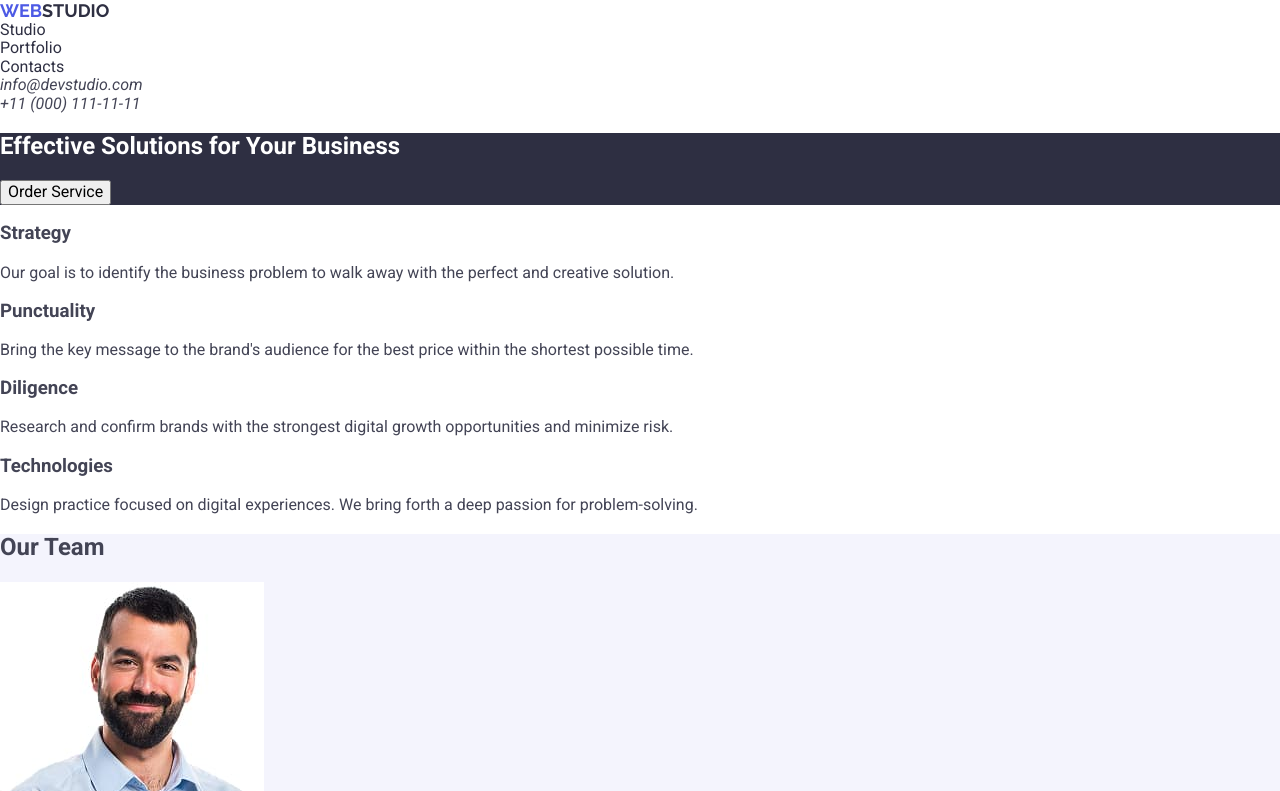
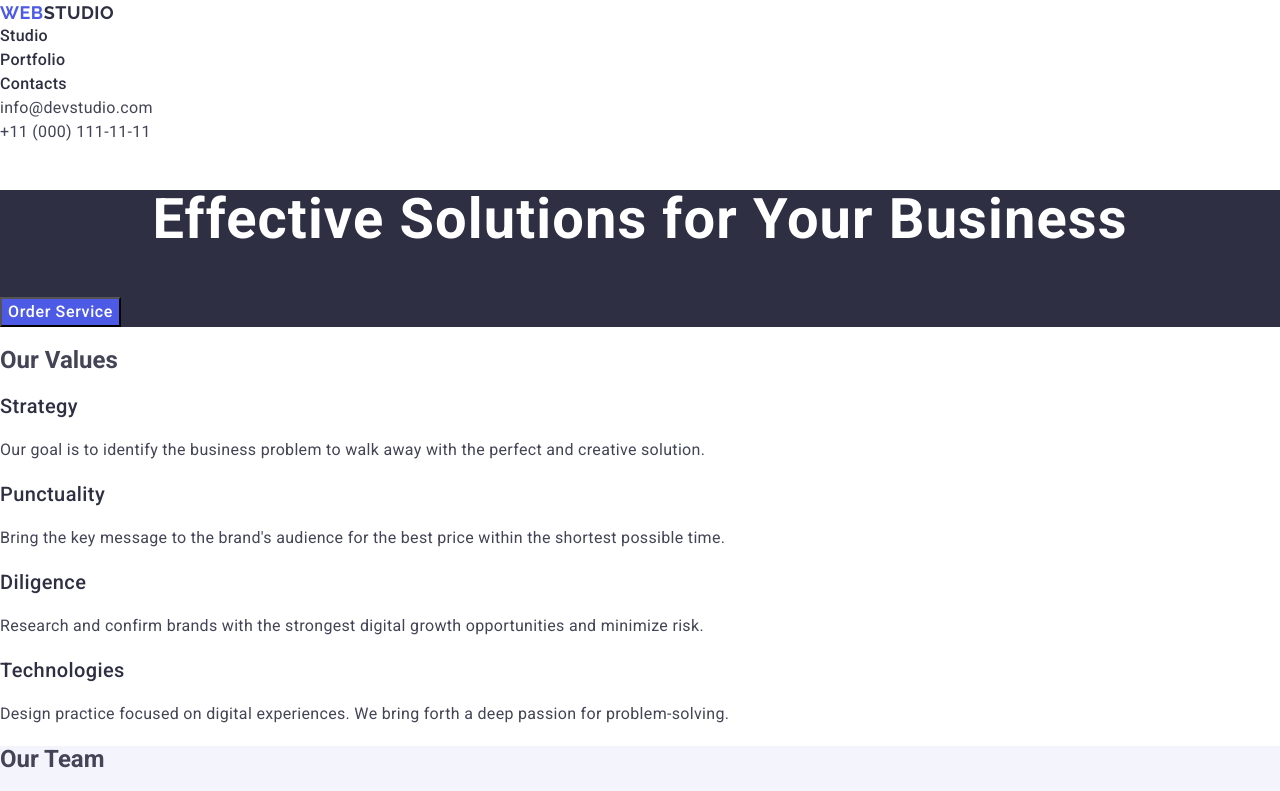
Before and after one commit to AleksandrMatiash/goit-murkup-restart-02, a plain HTML site: page index.html in a window 1280 px wide. Shown: the top 791 px of the page. Drawn offline with nearby package versions, Linux system fonts and the light colour scheme.

Commit message:
css, class, styles

```diff
--- a/css/styles.css
+++ b/css/styles.css
@@ -1,5 +1,6 @@
 body {
   font-family: "Roboto", sans-serif;
+  background-color: #ffffff;
   color: #434455;
 }
 
@@ -9,56 +10,111 @@ ul {
   margin: 0;
 }
 /*хедер, лого*/
-.web-logo {
-  color: #4d5ae5;
-}
-.studio-link,
-footer a {
-  font-family: Raleway;
+
+.studio-link {
+  font-family: "Raleway", sans-serif;
   font-weight: 700;
-  font-style: Bold;
   font-size: 18px;
-  line-height: 21px;
-  letter-spacing: 3%;
+  line-height: 1.17;
+  letter-spacing: 0.03em;
   vertical-align: middle;
   text-transform: uppercase;
   text-decoration: none;
+  color: #4d5ae5;
+}
+
+.studio-sp {
   color: #2e2f42;
+}
+.studio-w {
+  color: #f4f4fd;
 }
 
 .nav-list a {
   color: #2e2f42;
   text-decoration: none;
 }
+.nav-header {
+  font-weight: 500;
+  line-height: 1.5;
+  letter-spacing: 0.02em;
+  color: #404bbf;
+}
 
-.addr-ul a {
+.addr-link {
   color: #434455;
   text-decoration: none;
+  line-height: 1.5;
+  letter-spacing: 0.02em;
+}
+.addr-link:hover {
+  color: #404bbf;
+}
+.addr-link:focus {
+  color: #404bbf;
+}
+.address-head {
+  font-style: normal;
 }
 
 /*секция 1, footer backgr*/
-h1 {
+.zag {
   color: #ffffff;
+  font-size: 56px;
+  line-height: 1.07;
+  text-align: center;
+  letter-spacing: 0.02em;
 }
 .section-one,
 footer {
   background-color: #2e2f42;
 }
+.btn {
+  background-color: #4d5ae5;
+  font-weight: 500;
+  font-size: 16px;
+  line-height: 1.5;
+  letter-spacing: 0.04em;
+  color: #ffffff;
+  cursor: pointer;
+}
+.btn:hover {
+  background-color: #404bbf;
+}
+.btn:focus {
+  background-color: #404bbf;
+}
+
 /*секция 2 */
 
-.hid {
-  position: absolute;
-  width: 1px;
-  height: 1px;
-  padding: 0;
-  margin: -1px;
-  overflow: hidden;
-  clip: rect(0, 0, 0, 0);
-  border: 0;
+.heading-three {
+  color: #2e2f42;
+  font-weight: 500;
+  font-size: 20px;
+  line-height: 1.2;
+  letter-spacing: 0.02em;
+}
+.general-p {
+  font-size: 16px;
+  line-height: 1.5;
+  letter-spacing: 0.02em;
+  line-height: 1.5;
+  letter-spacing: 0.02em;
 }
 /* секция 3 */
 .section-three {
   background-color: #f4f4fd;
+}
+.our-team {
+  font-size: 36px;
+  line-height: 1.11;
+  text-align: center;
+  letter-spacing: 0.02em;
+  text-transform: capitalize;
+  color: #2e2f42;
+}
+.team-list {
+  background-color: #ffffff;
 }
 
 /*футер*/
--- a/index.html
+++ b/index.html
@@ -21,9 +21,9 @@
   </head>
   <body>
     <header>
-      <nav>
+      <nav class="nav-header">
         <a href="./index.html" class="studio-link"
-          ><span class="web-logo">Web</span>Studio</a
+          >Web<span class="studio-sp">Studio</span></a
         >
         <ul class="nav-list">
           <li><a href="">Studio</a></li>
@@ -31,45 +31,53 @@
           <li><a href="">Contacts</a></li>
         </ul>
       </nav>
-      <address>
+      <address class="address-head">
         <ul class="addr-ul">
-          <li><a href="mailto:info@devstudio.com">info@devstudio.com</a></li>
-          <li><a href="tel:+110001111111">+11 (000) 111-11-11</a></li>
+          <li>
+            <a href="mailto:info@devstudio.com" class="addr-link"
+              >info@devstudio.com</a
+            >
+          </li>
+          <li>
+            <a href="tel:+110001111111" class="addr-link"
+              >+11 (000) 111-11-11</a
+            >
+          </li>
         </ul>
       </address>
     </header>
     <main>
       <section class="section-one">
-        <h1>Effective Solutions for Your Business</h1>
-        <button type="button">Order Service</button>
+        <h1 class="zag">Effective Solutions for Your Business</h1>
+        <button type="button" class="btn">Order Service</button>
       </section>
       <section class="section-two">
-        <h2 class="hid">Our Values</h2>
+        <h2 class="hidden">Our Values</h2>
         <ul>
           <li>
-            <h3>Strategy</h3>
-            <p>
+            <h3 class="values-hd heading-three">Strategy</h3>
+            <p class="values-p general-p">
               Our goal is to identify the business problem to walk away with the
               perfect and creative solution.
             </p>
           </li>
           <li>
-            <h3>Punctuality</h3>
-            <p>
+            <h3 class="values-hd heading-three">Punctuality</h3>
+            <p class="values-p general-p">
               Bring the key message to the brand's audience for the best price
               within the shortest possible time.
             </p>
           </li>
           <li>
-            <h3>Diligence</h3>
-            <p>
+            <h3 class="values-hd heading-three">Diligence</h3>
+            <p class="values-p general-p">
               Research and confirm brands with the strongest digital growth
               opportunities and minimize risk.
             </p>
           </li>
           <li>
-            <h3>Technologies</h3>
-            <p>
+            <h3 class="values-hd heading-three">Technologies</h3>
+            <p class="values-p general-p">
               Design practice focused on digital experiences. We bring forth a
               deep passion for problem-solving.
             </p>
@@ -77,68 +85,68 @@
         </ul>
       </section>
       <section class="section-three">
-        <h2>Our Team</h2>
+        <h2 class="gen-heading-to">Our Team</h2>
         <ul>
-          <li>
+          <li class="team-list">
             <img src="./images/img-3.jpg" alt="Mark" width="264" />
-            <h3>Mark Guerrero</h3>
-            <p>Product Designer</p>
+            <h3 class="team-hd heading-three">Mark Guerrero</h3>
+            <p class="general-p">Product Designer</p>
           </li>
-          <li>
+          <li class="team-list">
             <img src="./images/img-2.jpg" alt="Tom" width="264" />
-            <h3>Tom Ford</h3>
-            <p>Frontend Developer</p>
+            <h3 class="team-hd heading-three">Tom Ford</h3>
+            <p class="general-p">Frontend Developer</p>
           </li>
-          <li>
+          <li class="team-list">
             <img src="./images/img-1.jpg" alt="Camila" width="264" />
-            <h3>Camila Garcia</h3>
-            <p>Marketing</p>
+            <h3 class="team-hd heading-three">Camila Garcia</h3>
+            <p class="general-p">Marketing</p>
           </li>
-          <li>
+          <li class="team-list">
             <img src="./images/img.jpg" alt="Daniel" width="264" />
-            <h3>Daniel Wilson</h3>
-            <p>UI Designer</p>
+            <h3 class="team-hd heading-three">Daniel Wilson</h3>
+            <p class="general-p">UI Designer</p>
           </li>
         </ul>
       </section>
       <section class="section-four">
-        <h2>Our Portfolio</h2>
+        <h2 class="gen-heading-to">Our Portfolio</h2>
         <ul>
           <li>
             <img src="./images/app.jpg" alt="app" width="360" />
-            <h3>Banking App</h3>
-            <p>App</p>
+            <h3 class="heading-three">Banking App</h3>
+            <p class="general-p">App</p>
           </li>
           <li>
             <img src="./images/pay.jpg" alt="pay" width="360" />
-            <h3>Cashless Payment</h3>
-            <p>Marketing</p>
+            <h3 class="heading-three">Cashless Payment</h3>
+            <p class="general-p">Marketing</p>
           </li>
           <li>
             <img src="./images/laptop.jpg" alt="laptop" width="360" />
-            <h3>Meditation App</h3>
-            <p>App</p>
+            <h3 class="heading-three">Meditation App</h3>
+            <p class="general-p">App</p>
           </li>
           <li>
             <img src="./images/taxi.jpg" alt="taxi" width="360" />
-            <h3>Taxi Service</h3>
-            <p>Marketing</p>
+            <h3 class="heading-three">Taxi Service</h3>
+            <p class="general-p">Marketing</p>
           </li>
           <li>
             <img src="./images/screen.jpg" alt="screen" width="360" />
-            <h3>Screen Illustrations</h3>
-            <p>Design</p>
+            <h3 class="heading-three">Screen Illustrations</h3>
+            <p class="general-p">Design</p>
           </li>
           <li>
             <img src="./images/girl.jpg" alt="girl" width="360" />
-            <h3>Online Courses</h3>
-            <p>Marketing</p>
+            <h3 class="heading-three">Online Courses</h3>
+            <p class="general-p">Marketing</p>
           </li>
         </ul>
       </section>
     </main>
-    <footer>
-      <a href="./index.html"><span class="web-logo">Web</span>Studio</a>
+    <footer class="footer">
+      <a href="./index.html" class="studio-link">Web<span class="studio-w">Studio<span></a>
       <p class="p-footer">
         Increase the flow of customers and sales for your business with digital
         marketing & growth solutions.
```
